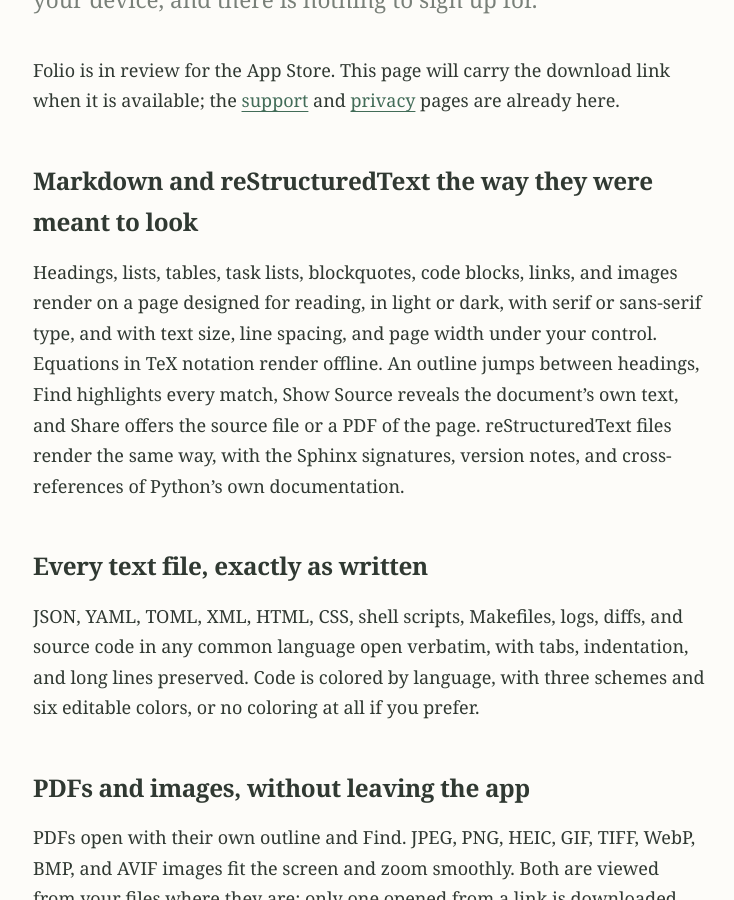
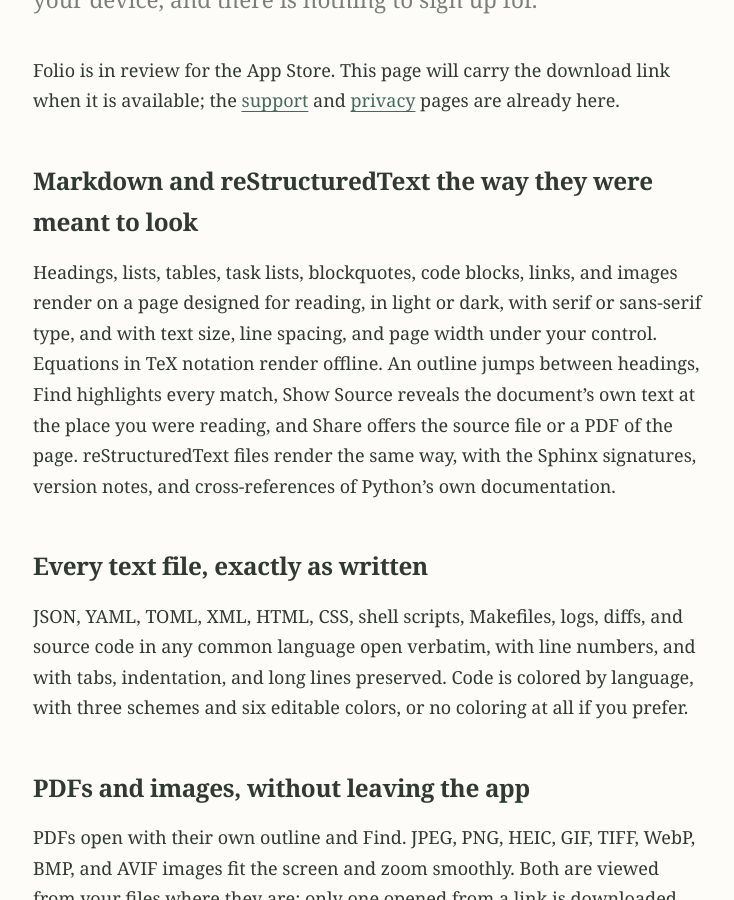
Before and after one commit to BlueTaoLLC/FolioApp, a Jekyll site: the page built from index.md, in a window 1280 px wide and 900 px high, scrolled down 196 px. Shown: the whole window, without its empty margins (271-1005 px from the left). Built offline with Jekyll 4.4.1, drawn with Linux system fonts in a browser that asks for light colours.

Commit message:
Front page: Show Source keeps the reading place, and files open with line numbers
Co-Authored-By: Claude Fable 5.1 <noreply@anthropic.com>

```diff
--- a/index.md
+++ b/index.md
@@ -8,11 +8,11 @@ Folio is in review for the App Store. This page will carry the download link whe
 
 ## Markdown and reStructuredText the way they were meant to look
 
-Headings, lists, tables, task lists, blockquotes, code blocks, links, and images render on a page designed for reading, in light or dark, with serif or sans-serif type, and with text size, line spacing, and page width under your control. Equations in TeX notation render offline. An outline jumps between headings, Find highlights every match, Show Source reveals the document's own text, and Share offers the source file or a PDF of the page. reStructuredText files render the same way, with the Sphinx signatures, version notes, and cross-references of Python's own documentation.
+Headings, lists, tables, task lists, blockquotes, code blocks, links, and images render on a page designed for reading, in light or dark, with serif or sans-serif type, and with text size, line spacing, and page width under your control. Equations in TeX notation render offline. An outline jumps between headings, Find highlights every match, Show Source reveals the document's own text at the place you were reading, and Share offers the source file or a PDF of the page. reStructuredText files render the same way, with the Sphinx signatures, version notes, and cross-references of Python's own documentation.
 
 ## Every text file, exactly as written
 
-JSON, YAML, TOML, XML, HTML, CSS, shell scripts, Makefiles, logs, diffs, and source code in any common language open verbatim, with tabs, indentation, and long lines preserved. Code is colored by language, with three schemes and six editable colors, or no coloring at all if you prefer.
+JSON, YAML, TOML, XML, HTML, CSS, shell scripts, Makefiles, logs, diffs, and source code in any common language open verbatim, with line numbers, and with tabs, indentation, and long lines preserved. Code is colored by language, with three schemes and six editable colors, or no coloring at all if you prefer.
 
 ## PDFs and images, without leaving the app
 
```
